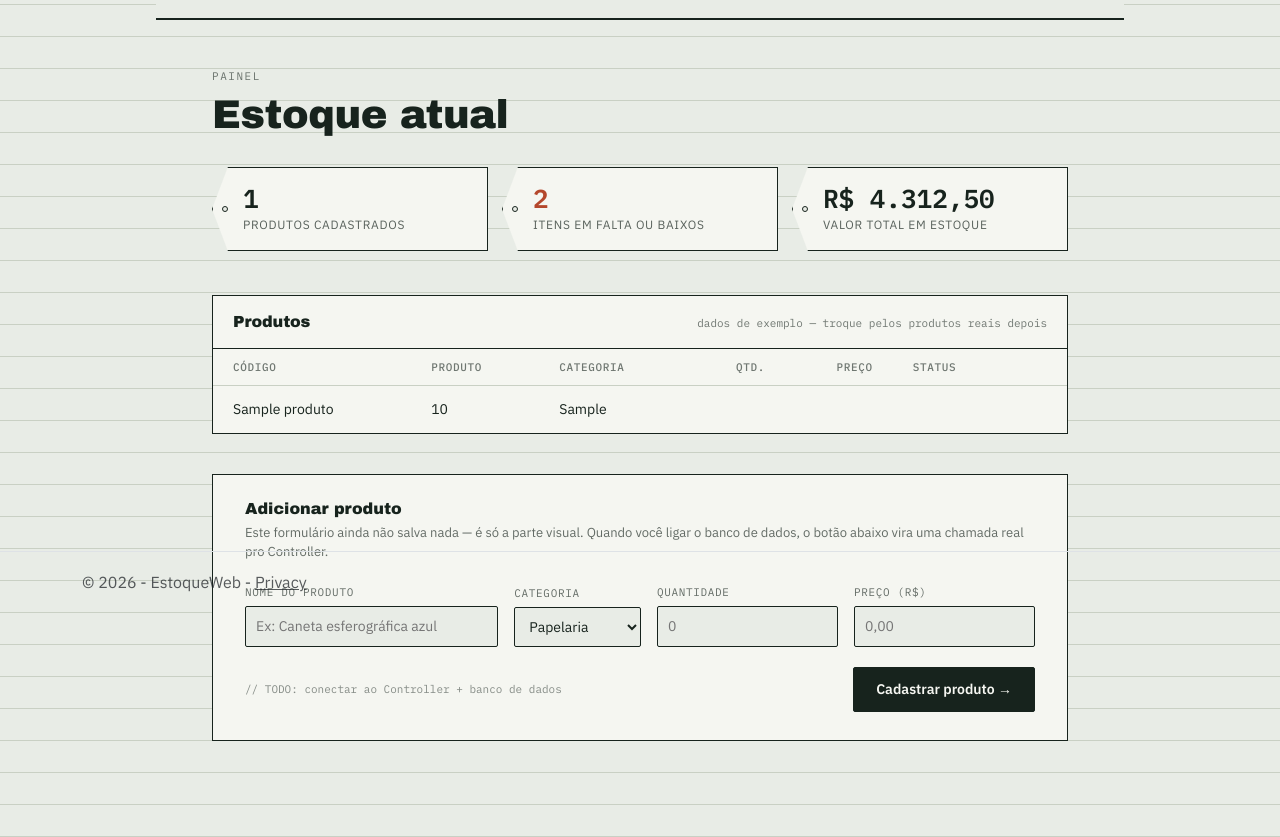
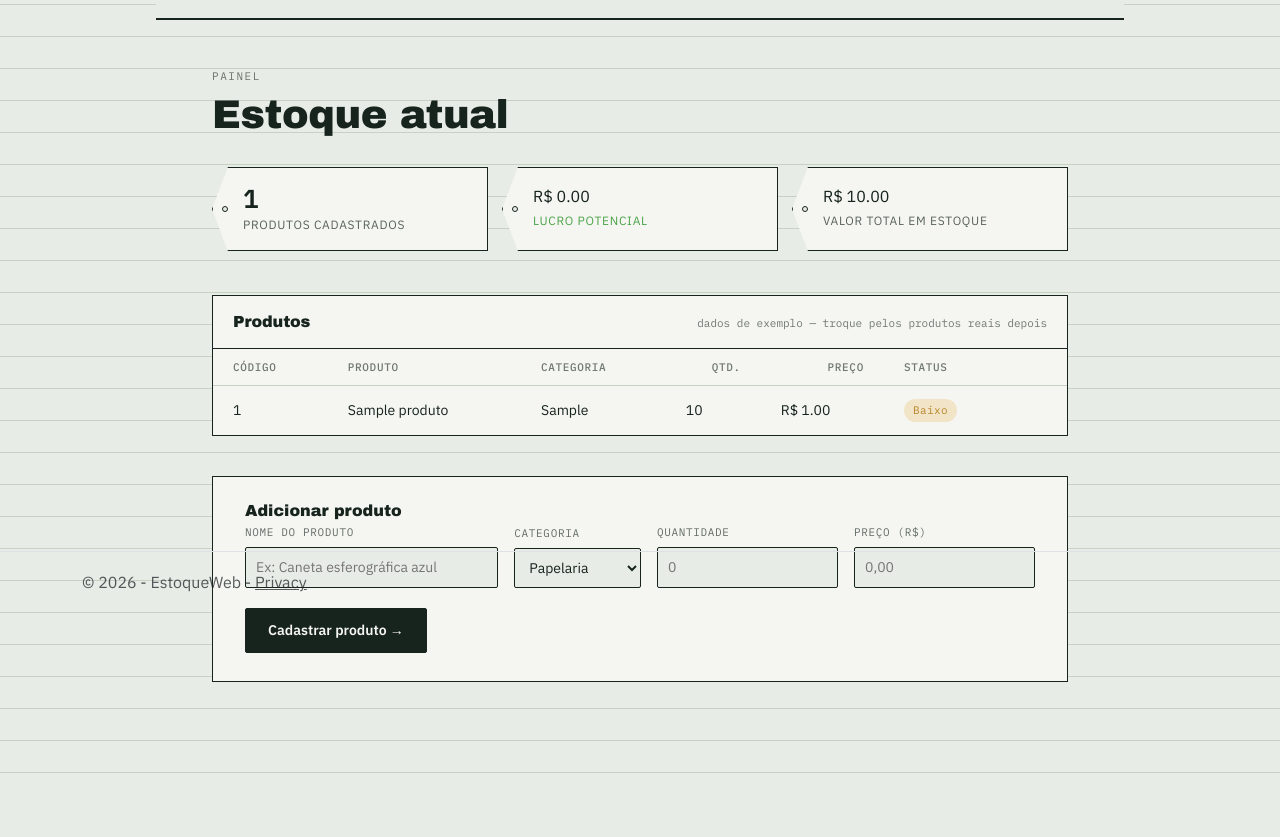
Before and after one commit to GabrieldsReis/Site_Pessoal, an ASP.NET Core app: page / in a window 1280 px wide. Shown: the part 188-1025 px from the top of the page. After the commit the page ends 961 px from the top, so only its background shows below. Run offline with ASP.NET Core 8, Linux system fonts and the light colour scheme; tables that the repository leaves empty hold one stand-in row (values such as "Sample post"); style sheets or scripts are compiled from the project's sources.

Commit message:
parte visual adicionada,cards dos produtos do banco de dados

```diff
--- a/EstoqueWeb/Views/Produto/Index.cshtml
+++ b/EstoqueWeb/Views/Produto/Index.cshtml
@@ -25,12 +25,12 @@
                 <span class="label">Produtos cadastrados</span>
             </div>
             <div class="tag warn">
-                <span class="num">2</span>
-                <span class="label">Itens em falta ou baixos</span>
+                R$ @Model.Sum(p => (p.PrecoVenda - p.PrecoCompra) * p.Quantidade).ToString("N2")
+                <span class="label" style="color:green">Lucro Potencial</span>
             </div>
             <div class="tag">
-                <span class="num">R$ 4.312,50</span>
-                <span class="label">Valor total em estoque</span>
+                R$ @Model.Sum(p => p.PrecoCompra * p.Quantidade).ToString("N2") <span class="label">Valor total em
+                estoque</span>
             </div>
         </div>
 
@@ -52,22 +52,36 @@
                     </tr>
                 </thead>
                 <tbody>
-                    <tr>
                     @foreach (var produto in Model)
                     {
+                        <tr>
+                            <td>@produto.Id</td>
                             <td>@produto.Nome</td>
+                            <td>@produto.Categoria</td>
                             <td>@produto.Quantidade</td>
-                            <td>@produto.Categoria</td>
+                            <td>R$ @produto.PrecoVenda.ToString("N2")</td>
+                            <td>
+                                @if (produto.Status == "Em estoque")
+                                {
+                                    <span class="status ok">@produto.Status</span>
                                 }
+                                else if (produto.Status == "Baixo")
+                                {
+                                    <span class="status low">@produto.Status</span>
+                                }
+                                else
+                                {
+                                    <span class="status out">@produto.Status</span>
+                                }
+                            </td>
                         </tr>
+                    }
                 </tbody>
             </table>
         </section>
 
         <section class="add-card" id="adicionar">
             <h2>Adicionar produto</h2>
-            <p class="desc">Este formulário ainda não salva nada — é só a parte visual. Quando você ligar o banco de
-                dados, o botão abaixo vira uma chamada real pro Controller.</p>
             <form class="add-form">
                 <div class="field">
                     <label for="nome">Nome do produto</label>
@@ -91,7 +105,6 @@
                     <input type="text" id="preco" placeholder="0,00">
                 </div>
                 <div class="submit-row">
-                        <span class="todo-note">// TODO: conectar ao Controller + banco de dados</span>
                     <button type="button" class="btn-primary">Cadastrar produto →</button>
                 </div>
             </form>
```
Lines whose indentation alone changed are shown as unchanged.
